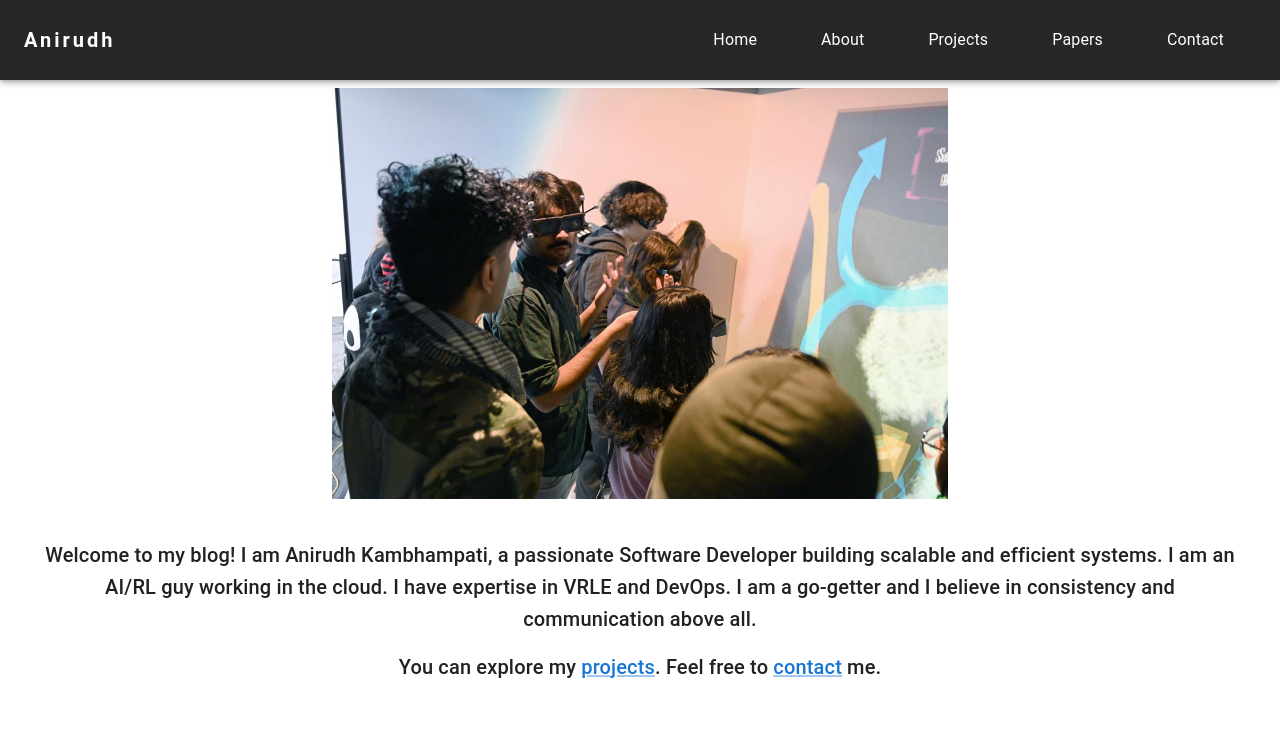
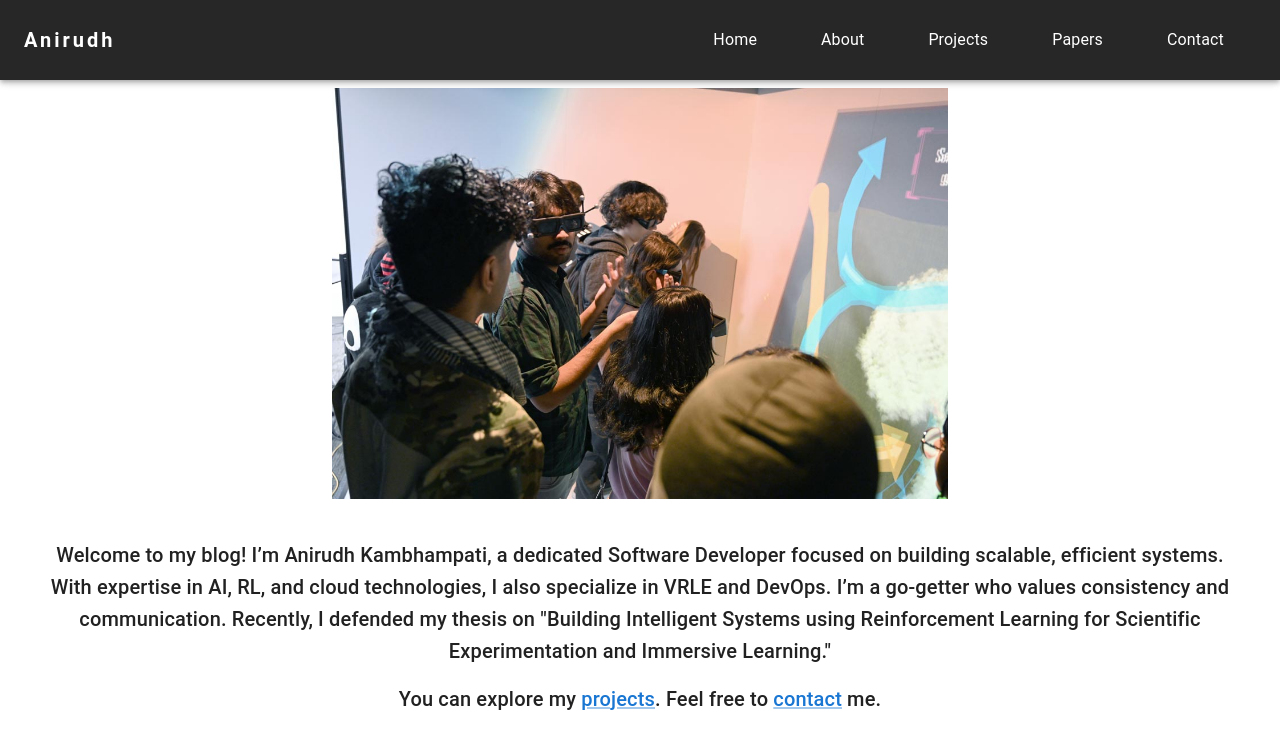
Before and after one commit to Anirudh2k0/Portfolio, a React (Vite) app: page /home in a window 1280 px wide. Shown: the top 748 px of the page. Built offline with nearby package versions, Linux system fonts and the light colour scheme.

Commit message:
Home Page

```diff
--- a/src/Pages/Home.jsx
+++ b/src/Pages/Home.jsx
@@ -15,8 +15,7 @@ function Home() {
         </Grid>
         <Box sx={{ mt: 5, px: 2, display: 'flex', flexDirection: 'column', alignItems: 'center', textAlign: 'center' }}>
           <Typography variant="h6">
-            Welcome to my blog! I am Anirudh Kambhampati, a passionate Software Developer building scalable and efficient systems. I am an AI/RL guy working in the cloud. I have expertise in VRLE and DevOps.
-            I am a go-getter and I believe in consistency and communication above all.
+          Welcome to my blog! I’m Anirudh Kambhampati, a dedicated Software Developer focused on building scalable, efficient systems. With expertise in AI, RL, and cloud technologies, I also specialize in VRLE and DevOps. I’m a go-getter who values consistency and communication. Recently, I defended my thesis on "Building Intelligent Systems using Reinforcement Learning for Scientific Experimentation and Immersive Learning."
           </Typography>
           <Typography variant="h6" sx={{ mt: 2 }}>
             You can explore my <Link component={RouterLink} to="/projects">projects</Link>. Feel free to <Link component={RouterLink} to="/contact">contact</Link> me.
```
